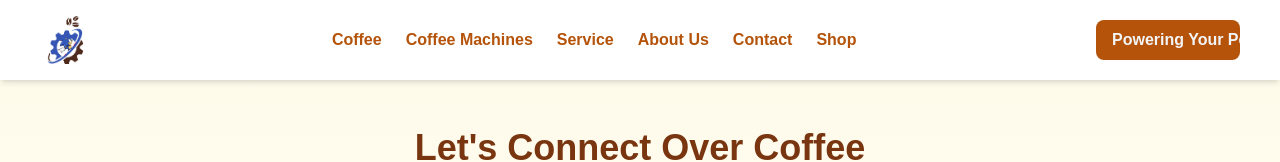
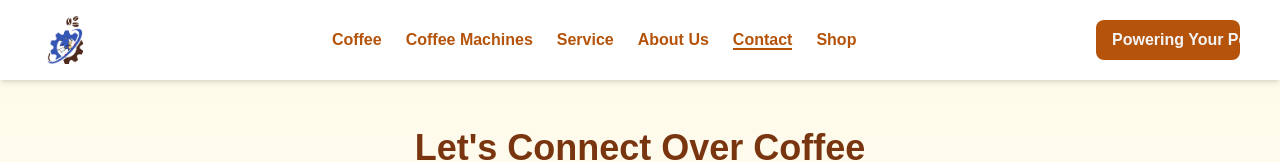
Before and after one commit to StanParaclete/jlespresso, a Next.js app: page /contact-us in a window 1280 px wide. Shown: the top 162 px of the page. Built offline with nearby package versions, Linux system fonts and the light colour scheme.

Commit message:
active link

```diff
--- a/app/components/NavBar.tsx
+++ b/app/components/NavBar.tsx
@@ -1,10 +1,12 @@
 'use client';
 import React from "react";
 import Link from "next/link";
+import { usePathname } from "next/navigation";
 import MenuSheet from "./MenuSheet";
 import Marquee from "react-fast-marquee";
 
 const Navbar = () => {
+  const pathname = usePathname();
   const movingWords = [
     "Powering Your Perfect Coffee Experience",
   ];
@@ -35,7 +37,9 @@ const Navbar = () => {
           <div key={index}>
             <Link
               href={link.href}
-              className="cursor-pointer hover:text-black transition-colors duration-300"
+              className={`cursor-pointer hover:text-amber-600 transition-colors duration-300 ${
+                pathname === link.href ? "text-amber-700 font-bold border-b-2 border-amber-700" : ""
+              }`}
             >
               {link.text}
             </Link>
```
